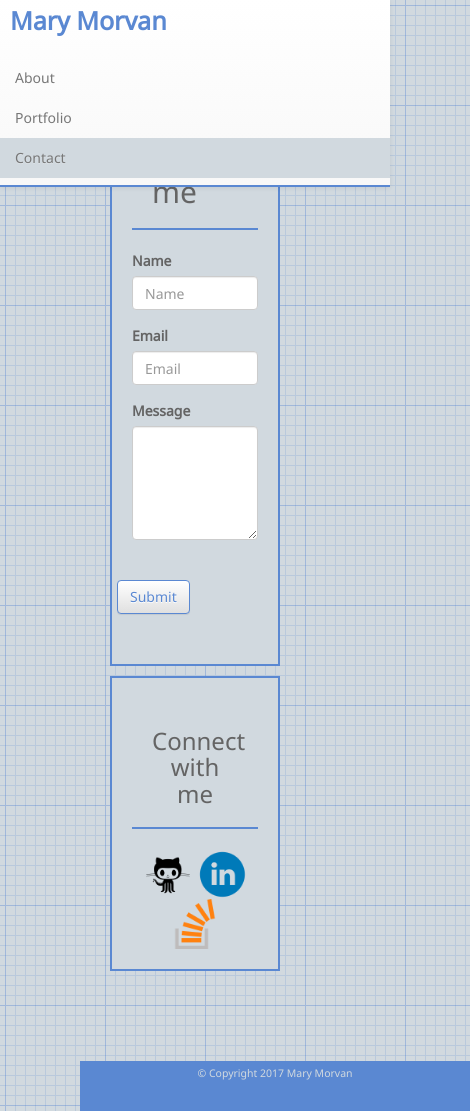
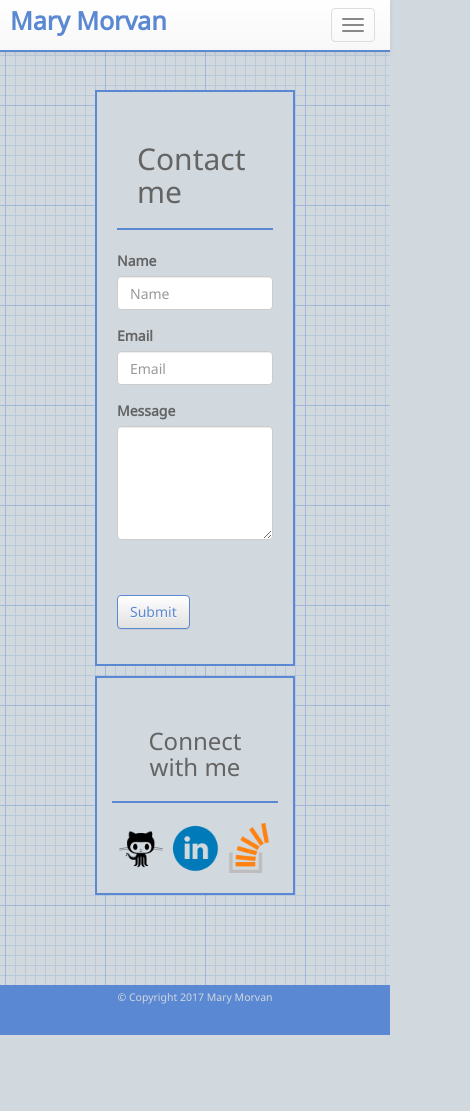
Before and after one commit to mamorvan/Bootstrap-Portfolio, a plain HTML site: page contact.html in a window 390 px wide. Shown: the whole page, 470 px wide, since content can reach past the window. After the commit the page ends 1035 px from the top, so only its background shows below. Drawn offline with nearby package versions, Linux system fonts and the light colour scheme; a web font is replaced by a local one.

Commit message:
:blue_heart: finished

```diff
--- a/assets/css/style.css
+++ b/assets/css/style.css
@@ -49,21 +49,23 @@
 	margin: 10px 0;
 	background-color: #d1d9df;
 	border: 2px #5a88d2 solid;
-	padding: 10px 20px 20px 20px;
+	padding: 10px 15px 20px 15px;
 	text-align: center;
 }
 
-.footer {
+footer {
 	padding-top: 5px;
 	height: 50px;
 	position: absolute;
 	bottom: 0;
+	left: 0;
 	width: 100%;
 	background-color: #5a88d2;
 	font-size: 75%;
 	color: #d1d9df;
 	text-align: center;
 }
+
 
 /* portfolio page */
 
@@ -121,8 +123,6 @@
 }
 
 
-
-
 /*contact page*/
 
 #submitButton {
--- a/contact.html
+++ b/contact.html
@@ -1,5 +1,5 @@
 <!DOCTYPE html>
-<html>
+<html lang="en">
 
 	<head>
 
@@ -7,7 +7,7 @@
 
 		<meta name="viewport" content="width=device-width, initial-scale=1, shrink-to-fit=no">
 
-		<link href="https://fonts.googleapis.com/css?family=Exo+2:100i|Mukta+Vaani:600|Noto+Sans" rel="stylesheet">
+		<link href="https://fonts.googleapis.com/css?family=Noto+Sans" rel="stylesheet">
 
 		<!-- Latest compiled and minified CSS -->
 		<link rel="stylesheet" href="https://maxcdn.bootstrapcdn.com/bootstrap/3.3.7/css/bootstrap.min.css" integrity="sha384-BVYiiSIFeK1dGmJRAkycuHAHRg32OmUcww7on3RYdg4Va+PmSTsz/K68vbdEjh4u" crossorigin="anonymous">
@@ -20,27 +20,41 @@
 	</head>
 
 	<body>
-
 <nav class="navbar navbar-default navbar-fixed-top">
   			<div class="container">
 
    			 	<div class="navbar-header">
-      				<h1 id="brand"class="navbar-brand" >Mary Morvan</h1>
-    			</div>
+
+   			 	<!-- make toggle button and point to list of nav links -->
+	   			 	<button type="button" class="navbar-toggle" data-toggle="collapse" data-target="#navList">
+	   			 		<span class="icon-bar"></span>
+	   			 		<span class="icon-bar"></span>
+	   			 		<span class="icon-bar"></span>
+					</button>
+
+      				<h1 id="brand" class="navbar-brand">Mary Morvan</h1>
+
+    			</div> <!-- end of navbar-header div-->
+
+
+    			<!-- list of nav links -->
+    			<div id="navList" class="collapse navbar-collapse" >
 
 	    			<ul class="nav navbar-nav navbar-right">
-      				<li ><a href="index.html">About</a></li>
+	      				<li><a href="index.html">About</a></li>
 	      				<li><a href="portfolio.html">Portfolio</a></li>
 	      				<li id="active"><a href="contact.html">Contact</a></li>
 	    			</ul>
 
-  			</div>
+	    		</div> <!-- close navbar-collapse div -->
+
+  			</div> <!-- close container in navbar- make container fluid to stretch out whole width -->
 		</nav>
 
 
 		<div class="container">
 
-			<div clas="row">
+			<div class="row">
 
 				<div class="col-sm-8">
 
@@ -67,15 +81,15 @@
     							<label for="message" class="col-sm-2 control-label">Message</label>
     							<div class="col-sm-10">
       							<textarea class="form-control" rows="5" id="message"></textarea>
+      							</div>
   							</div><!-- end of message group-->
-
-
 
   							<div class="form-group"> <!--submit button group-->
    						 		<div class="col-sm-2 col-sm-offset-6">
       							<button type="submit" class="btn btn-default" id="submitButton">Submit</button>
     							</div>
   							</div> <!--end of submit button group -->
+
   						</form>
 
 					</section>
@@ -99,12 +113,15 @@
 		</div> <!--end of container for main and connect-->
 
 
-		<div class="container-fluid footer">
+		<div class="container-fluid">
 			<footer>
 				<p>&copy; Copyright 2017 Mary Morvan</p>
 			</footer>
 		</div>
 
+
+	<!-- need jQuery for toggle to work -->
+ 	<script src="https://code.jquery.com/jquery-2.1.3.min.js"></script>
 	<!-- Latest compiled and minified JavaScript -->
 	<script src="https://maxcdn.bootstrapcdn.com/bootstrap/3.3.7/js/bootstrap.min.js" integrity="sha384-Tc5IQib027qvyjSMfHjOMaLkfuWVxZxUPnCJA7l2mCWNIpG9mGCD8wGNIcPD7Txa" crossorigin="anonymous"></script>
 
```
Also changed, not shown: index.html (+27 -13 lines), portfolio.html (+27 -6 lines). Lines whose indentation alone changed are shown as unchanged.
